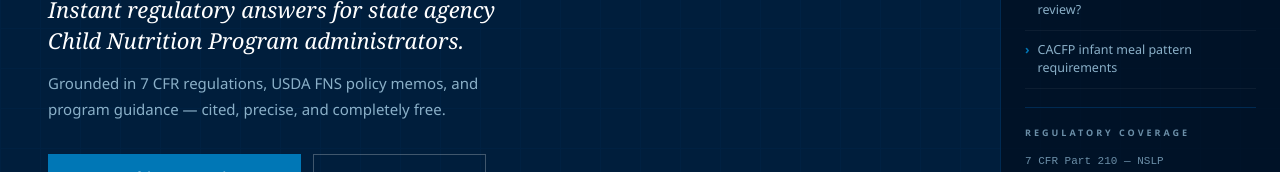
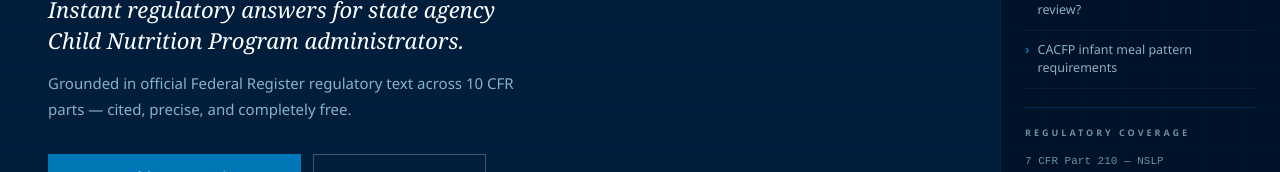
Before and after one commit to luciensouthard-LSDS/CNPReg-ai, a React (Vite) app: page / in a window 1280 px wide. Shown: the part 280-452 px from the top of the page. Built offline with nearby package versions, Linux system fonts and the light colour scheme.

Commit message:
Update App.jsx

```diff
--- a/src/App.jsx
+++ b/src/App.jsx
@@ -1813,8 +1813,8 @@ End every response with:
               Child Nutrition Program administrators.
             </p>
             <p style={S.heroSub}>
-              Grounded in 7 CFR regulations, USDA FNS policy memos, and program
-              guidance — cited, precise, and completely free.
+              Grounded in official Federal Register regulatory text across 10 CFR parts —
+              cited, precise, and completely free.
             </p>
             <div style={S.heroCtas}>
               <button style={S.ctaPrimary} onClick={() => setScreen("chat")}>
@@ -2018,8 +2018,8 @@ End every response with:
                   What regulatory question can I help with?
                 </h2>
                 <p style={{ fontSize: 14, color: TM, lineHeight: 1.7, marginBottom: 22 }}>
-                  Type any USDA Child Nutrition Program regulatory question. Answers cite CFR
-                  sections and USDA FNS policy memos.
+                  Type any USDA Child Nutrition Program regulatory question. Answers are drawn
+                  directly from official Federal Register regulatory text, current as of April 2026.
                 </p>
                 <div style={{ display: "flex", flexWrap: "wrap", gap: 8, justifyContent: "center", marginBottom: 20 }}>
                   {SAMPLE_QS.map(q => (
```
